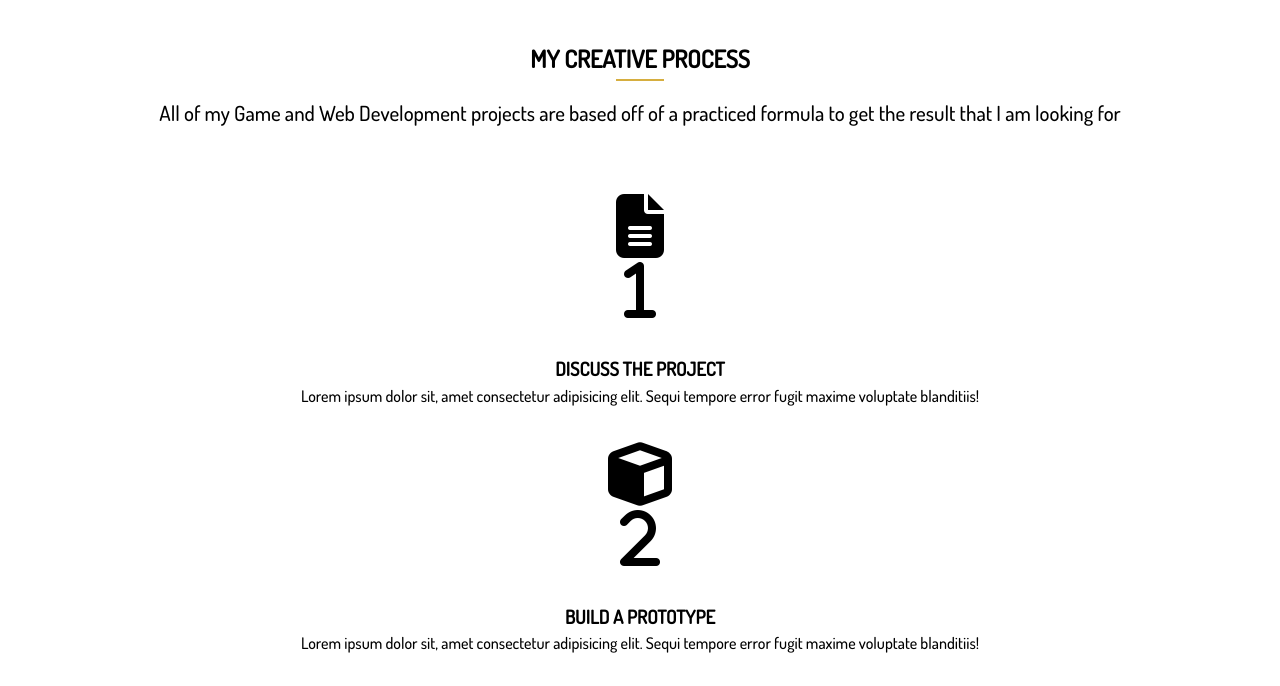
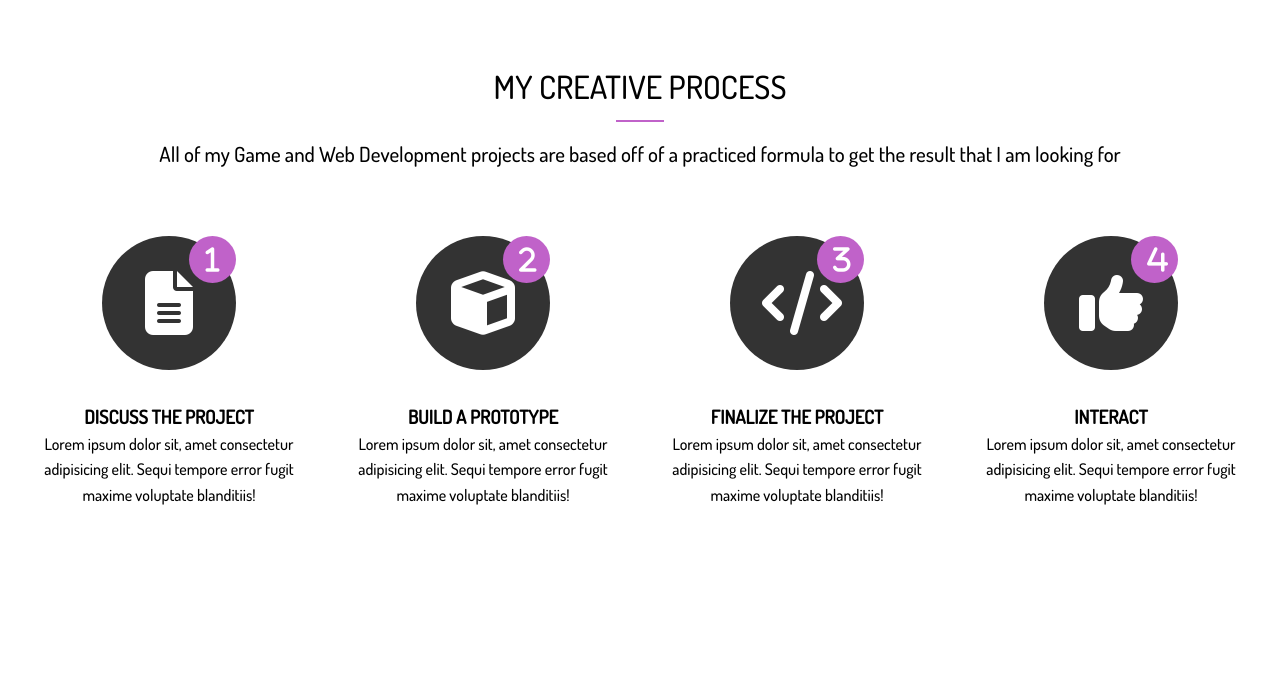
Before and after one commit to OrkhanElchuev/Portfolio-Website, a website: page dist/index.html in a window 1280 px wide. Shown: the part 1488-2174 px from the top of the page. After the commit the page ends 2028 px from the top, so only its background shows below. Drawn offline with Linux system fonts and the light colour scheme.

Commit message:
Finish Process sect on Home, chng main color

```diff
--- a/scss/_config.scss
+++ b/scss/_config.scss
@@ -1,6 +1,6 @@
 // Variables
 $website-width: 1280px;
-$main-color: #d6ae3f;
+$main-color: #be6fc5;
 $light-color: #f4f4f4;
 $medium-color: #ccc;
 $dark-color: #333;
--- a/scss/_utilities.scss
+++ b/scss/_utilities.scss
@@ -87,6 +87,15 @@ input[class^="btn-"]:hover {
   }
 }
 
+.section-title {
+  font-size: 2rem;
+  display: block;
+  padding-bottom: 0.5rem;
+  text-align: center;
+  font-weight: 100;
+  text-transform: uppercase;
+}
+
 .bottom-line {
   height: 2px;
   width: 3rem;
--- a/scss/main.scss
+++ b/scss/main.scss
@@ -150,4 +150,54 @@ img {
       }
     }
   }
+
+  // Home Section C Process
+  &-process {
+    .process {
+      display: grid;
+      grid-template-columns: repeat(4, 1fr);
+      gap: 1.5rem;
+      text-align: center;
+
+      // Process-step
+      &-step {
+        position: absolute;
+        top: 0;
+        right: 0;
+        font-size: 28px;
+        background: $main-color;
+        border-radius: 50%;
+        height: 15px;
+        width: 15px;
+        line-height: 15px;
+        padding: 1rem;
+        transition: all 1s;
+      }
+
+      // Process-icon
+      &-icon {
+        border-radius: 50%;
+        background: $dark-color;
+        color: #fff;
+        padding: 2rem;
+        width: 70px;
+        height: 70px;
+        line-height: 70px;
+        text-align: center;
+        position: relative;
+        transition: all 1s;
+
+        &:hover {
+          background: $main-color;
+          width: 90px;
+          height: 90px;
+          line-height: 90px;
+
+          .process-step {
+            background: $dark-color;
+          }
+        }
+      }
+    }
+  }
 }
```
Also changed, not shown: dist/css/main.css, dist/index.html.
